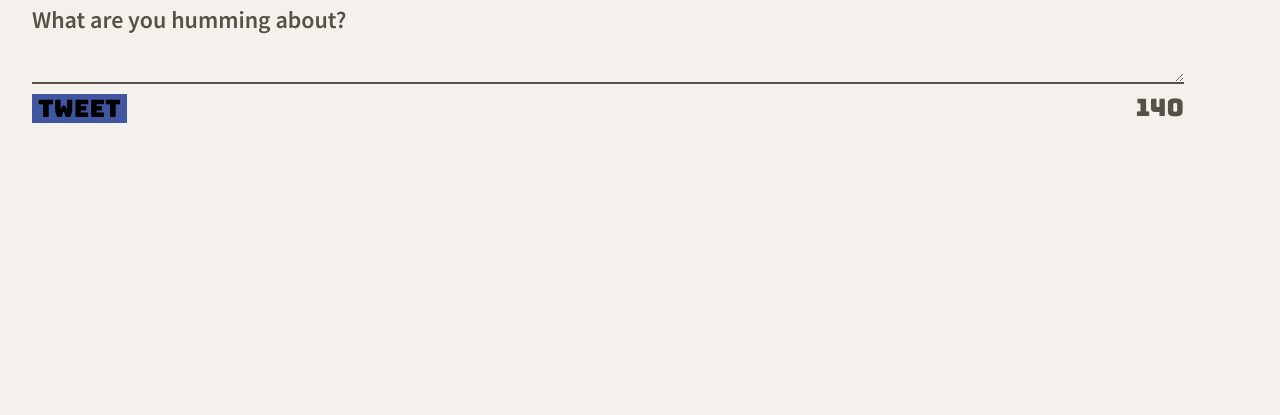
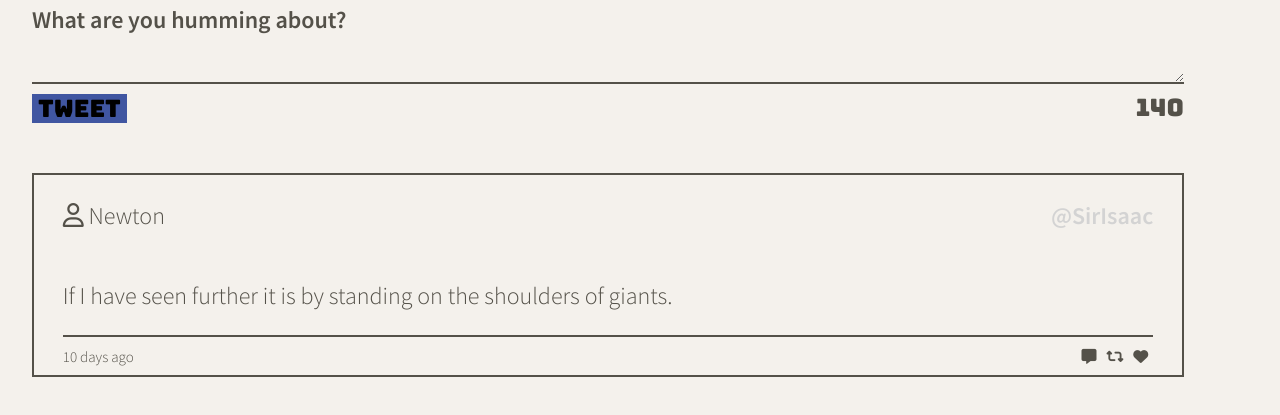
Before and after one commit to gabrielcelligoi/tweeter-project, a website: page public/index.html in a window 1280 px wide. Shown: the part 647-1062 px from the top of the page. Before the commit the page ends 802 px from the top, so only its background shows below. Drawn offline with nearby package versions, Linux system fonts and the light colour scheme.

Commit message:
Article implemented to show old tweets

```diff
--- a/public/index.html
+++ b/public/index.html
@@ -21,6 +21,7 @@
     <link rel="stylesheet" href="/styles/nav.css" type="text/css"/>
     <link rel="stylesheet" href="/styles/header.css" type="text/css"/>
     <link rel="stylesheet" href="/styles/new-tweet.css" type="text/css"/>
+    <link rel="stylesheet" href="/styles/article.css" type="text/css"/>
 
     <!-- External JS -->
     <script src="https://ajax.googleapis.com/ajax/libs/jquery/3.4.1/jquery.min.js"></script>
@@ -64,9 +65,25 @@
           </div>
         </form>
       </section>
+
       <div id="tweets-container">
         <article>
-
+          <header>
+            <div>
+              <i class="fa-regular fa-user"></i>
+              <span>Newton</span>
+            </div>
+            <span id="username">@SirIsaac</span>
+          </header>
+          <main>If I have seen further it is by standing on the shoulders of giants.</main>
+          <footer>
+            <span>10 days ago</span>
+            <div id="footer-icons">
+              <div class="icon"><i class="fa-solid fa-message"></i></div>
+              <div class="icon"><i class="fa-solid fa-retweet"></i></div>
+              <div class="icon"><i class="fa-solid fa-heart"></i></div>
+          </div>
+          </footer>
         </article>
 
       </div>
--- /dev/null
+++ b/public/styles/article.css
@@ -0,0 +1,79 @@
+html {
+  box-sizing: border-box;
+}
+*, *:before, *:after {
+  box-sizing: inherit;
+}
+
+#tweets-container {
+  display: flex;
+  flex-direction: column;
+  width: 100%;
+  align-items: center;
+}
+
+article {
+  display: flex;
+  flex-direction: column;
+  border: 2px solid;
+  width: 100%;
+  margin: 50px;
+}
+
+article:hover {
+  box-shadow: 10px 10px 10px #808080;
+}
+
+header {
+  display: flex;
+  width: 95%;
+  flex-direction: row;
+  height: 80px;
+  justify-content: space-between;
+  align-items: center;
+  align-self: center;
+}
+
+main {
+  display: flex;
+  width: 95%;
+  flex-direction: row;
+  height: 80px;
+  justify-content: space-between;
+  align-items: center;
+  align-self: center;
+}
+
+footer {
+  display: flex;
+  border: none;
+  border-top: 2px solid;
+  width: 95%;
+  flex-direction: row;
+  font-size: 15px;
+  height: 40px;
+  justify-content: space-between;
+  align-items: center;
+  align-self: center;
+}
+
+#footer-icons {
+  display: flex;
+  justify-content: flex-end;
+  align-items: flex-start;
+  flex-direction: row;
+  width: 50px;
+}
+
+.icon {
+  padding: 5px;
+}
+
+.icon:hover {
+  color: darkgoldenrod;
+}
+
+#username {
+  color: lightgray;
+  font-weight: bold;
+}
--- a/server/data-files/initial-tweets.json
+++ b/server/data-files/initial-tweets.json
@@ -8,7 +8,7 @@
     "content": {
       "text": "If I have seen further it is by standing on the shoulders of giants"
     },
-    "created_at": 1645972429515
+    "created_at": 1645989873268
   },
   {
     "user": {
@@ -19,6 +19,6 @@
     "content": {
       "text": "Je pense , donc je suis"
     },
-    "created_at": 1646058829515
+    "created_at": 1646076273268
   }
 ]
```
